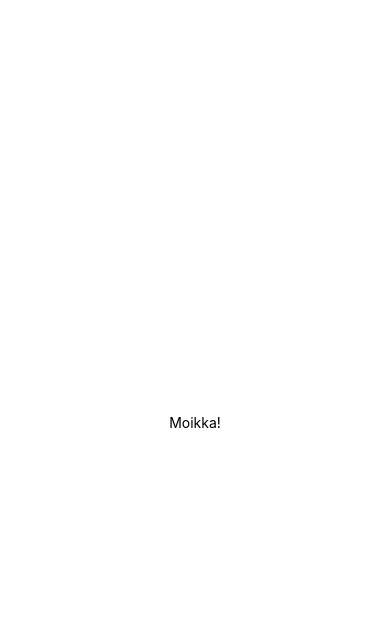
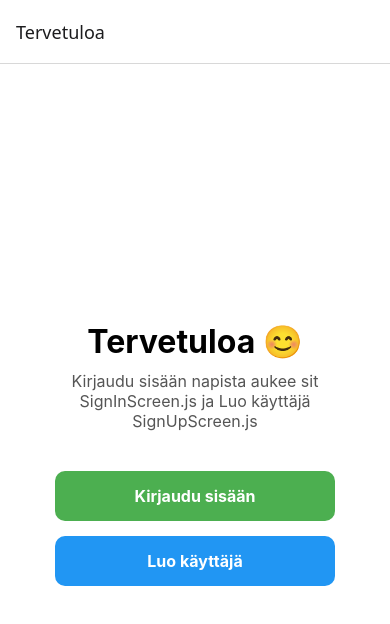
Before and after one commit to KamuFinder/KamuFinderApp, a React Native app: screen /Welcome in a window 390 px wide. Shown: the top 624 px of the page. Built offline with nearby package versions, Linux system fonts and the light colour scheme.

Commit message:
Screens Setup with navigation

```diff
--- a/App.js
+++ b/App.js
@@ -1,20 +1,37 @@
-import { StatusBar } from 'expo-status-bar';
-import { StyleSheet, Text, View } from 'react-native';
+import React from "react";
+import { NavigationContainer } from "@react-navigation/native";
+import { createNativeStackNavigator } from "@react-navigation/native-stack";
+
+import WelcomeScreen from "./src/screens/WelcomeScreen";
+import SignInScreen from "./src/screens/SignInScreen";
+import SignUpScreen from "./src/screens/SignUpScreen";
+
+const Stack = createNativeStackNavigator();
 
 export default function App() {
   return (
-    <View style={styles.container}>
-      <Text>Moikka!</Text>
-      <StatusBar style="auto" />
-    </View>
+    <NavigationContainer>
+      <Stack.Navigator initialRouteName="Welcome">
+
+        <Stack.Screen
+          name="Welcome"
+          component={WelcomeScreen}
+          options={{ title: "Tervetuloa" }}
+        />
+
+        <Stack.Screen
+          name="SignIn"
+          component={SignInScreen}
+          options={{ title: "Kirjaudu sisään" }}
+        />
+
+        <Stack.Screen
+          name="SignUp"
+          component={SignUpScreen}
+          options={{ title: "Luo käyttäjä" }}
+        />
+
+      </Stack.Navigator>
+    </NavigationContainer>
   );
 }
-
-const styles = StyleSheet.create({
-  container: {
-    flex: 1,
-    backgroundColor: '#fff',
-    alignItems: 'center',
-    justifyContent: 'center',
-  },
-});
--- a/package.json
+++ b/package.json
@@ -9,11 +9,15 @@
     "web": "expo start --web"
   },
   "dependencies": {
+    "@react-navigation/native": "^7.1.33",
+    "@react-navigation/native-stack": "^7.14.5",
     "expo": "54",
     "expo-status-bar": "~55.0.4",
     "firebase": "^12.10.0",
     "react": "19.2.0",
-    "react-native": "0.83.2"
+    "react-native": "0.83.2",
+    "react-native-safe-area-context": "~5.6.0",
+    "react-native-screens": "~4.16.0"
   },
   "private": true
 }
--- a/src/screens/SignInScreen.js
+++ b/src/screens/SignInScreen.js
@@ -0,0 +1,41 @@
+import React from "react";
+import { View, Text, TouchableOpacity, StyleSheet } from "react-native";
+
+export default function SignInScreen({ navigation }) {
+  return (
+    <View style={styles.container}>
+      <Text style={styles.title}>Tämä on Kirjautumissivu</Text>
+
+
+
+      <TouchableOpacity onPress={() => navigation.navigate("Welcome")}>
+        <Text style={styles.link}>Takaisin etusivulle</Text>
+      </TouchableOpacity>
+    </View>
+  );
+}
+
+const styles = StyleSheet.create({
+  container: {
+    flex: 1,
+    justifyContent: "center",
+    alignItems: "center",
+  },
+  title: {
+    fontSize: 24,
+    marginBottom: 30,
+  },
+  button: {
+    backgroundColor: "#4CAF50",
+    padding: 15,
+    borderRadius: 10,
+    marginBottom: 20,
+  },
+  buttonText: {
+    color: "white",
+    fontWeight: "bold",
+  },
+  link: {
+    color: "blue",
+  },
+});
--- a/src/screens/SignUpScreen.js
+++ b/src/screens/SignUpScreen.js
@@ -0,0 +1,41 @@
+import React from "react";
+import { View, Text, TouchableOpacity, StyleSheet } from "react-native";
+
+export default function SignUpScreen({ navigation }) {
+  return (
+    <View style={styles.container}>
+      <Text style={styles.title}>Tämä on Rekisteröitymissivu</Text>
+
+
+
+      <TouchableOpacity onPress={() => navigation.navigate("Welcome")}>
+        <Text style={styles.link}>Takaisin etusivulle</Text>
+      </TouchableOpacity>
+    </View>
+  );
+}
+
+const styles = StyleSheet.create({
+  container: {
+    flex: 1,
+    justifyContent: "center",
+    alignItems: "center",
+  },
+  title: {
+    fontSize: 24,
+    marginBottom: 30,
+  },
+  button: {
+    backgroundColor: "#2196F3",
+    padding: 15,
+    borderRadius: 10,
+    marginBottom: 20,
+  },
+  buttonText: {
+    color: "white",
+    fontWeight: "bold",
+  },
+  link: {
+    color: "blue",
+  },
+});
--- /dev/null
+++ b/src/screens/WelcomeScreen.js
@@ -0,0 +1,69 @@
+import React from "react";
+import { View, Text, StyleSheet, TouchableOpacity } from "react-native";
+
+export default function HomeScreen({ navigation }) {
+  return (
+    <View style={styles.container}>
+      <Text style={styles.title}>Tervetuloa 😊</Text>
+
+      <Text style={styles.subtitle}>
+        Kirjaudu sisään napista aukee sit SignInScreen.js ja Luo käyttäjä SignUpScreen.js
+      </Text>
+
+      <TouchableOpacity
+        style={styles.loginButton}
+        onPress={() => navigation.navigate("SignIn")}
+      >
+        <Text style={styles.buttonText}>Kirjaudu sisään</Text>
+      </TouchableOpacity>
+
+      <TouchableOpacity
+        style={styles.signupButton}
+        onPress={() => navigation.navigate("SignUp")}
+      >
+        <Text style={styles.buttonText}>Luo käyttäjä</Text>
+      </TouchableOpacity>
+    </View>
+  );
+}
+
+const styles = StyleSheet.create({
+  container: {
+    flex: 1,
+    justifyContent: "center",
+    alignItems: "center",
+    padding: 20,
+    backgroundColor: "#fff",
+  },
+  title: {
+    fontSize: 32,
+    fontWeight: "bold",
+    marginBottom: 10,
+  },
+  subtitle: {
+    fontSize: 16,
+    textAlign: "center",
+    marginBottom: 40,
+    color: "#555",
+  },
+  loginButton: {
+    width: "80%",
+    padding: 15,
+    backgroundColor: "#4CAF50",
+    borderRadius: 10,
+    alignItems: "center",
+    marginBottom: 15,
+  },
+  signupButton: {
+    width: "80%",
+    padding: 15,
+    backgroundColor: "#2196F3",
+    borderRadius: 10,
+    alignItems: "center",
+  },
+  buttonText: {
+    color: "#fff",
+    fontSize: 16,
+    fontWeight: "bold",
+  },
+});
```
Also changed, not shown: 1 other file (tests, documents, lock files or other folders).
